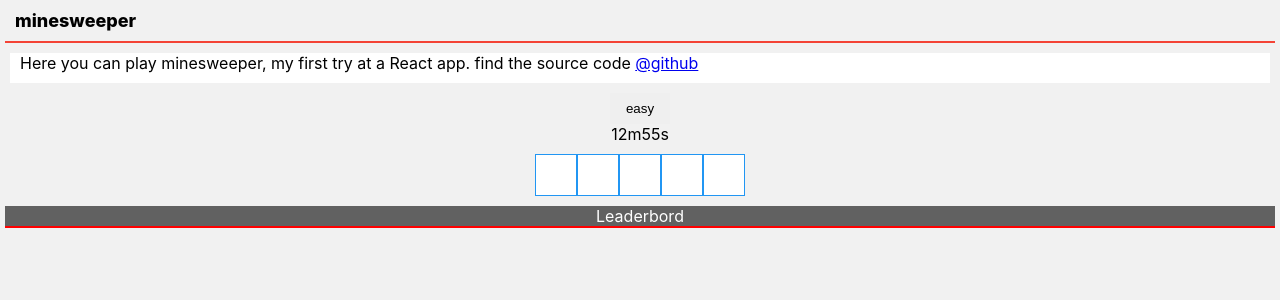
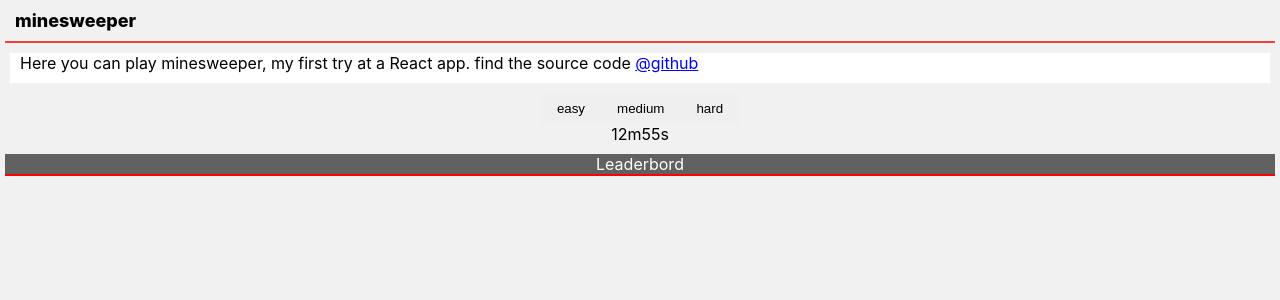
Before and after one commit to Grobsie/minesweeper, a React (Create React App) app in the folder minesweeper/: page / in a window 1280 px wide. Shown: the top 300 px of the page. Built offline with nearby package versions, Linux system fonts and the light colour scheme.

Commit message:
generated the grid

```diff
--- a/minesweeper/src/App.js
+++ b/minesweeper/src/App.js
@@ -25,10 +25,7 @@ function InfoPanel() {
 function NavigationPanel({setBoard}) {
 
   //placeholder function to figure things out
-  function generateGrid(gridsize, amountOfBombs) {
 
-  }
-  /*
   function generateGrid(gridsize, amountOfBombs) {
     //generate bomb locations
     let bombLocations = [];
@@ -53,14 +50,17 @@ function NavigationPanel({setBoard}) {
         gridCounter++;
       }
     }
+    return grid;
     //TODO: loop over array and start adding 1 to neighbouring tiles
     //TODO: add state change to tilepane so it is being updated
   }
-  */
+
   return (
     <>
       <div className="navigationpanel">
-        <button className="square" onClick={() => setBoard("board1")}>easy</button>
+        <button className="square" onClick={() => setBoard(generateGrid(5, 12))}>easy</button>
+        <button className="square" onClick={() => setBoard(generateGrid(8, 12))}>medium</button>
+        <button className="square" onClick={() => setBoard(generateGrid(12, 12))}>hard</button>
       </div>
     </>
   )
@@ -76,38 +76,7 @@ function TimerPanel() {
   );
 }
 
-function TilePanel({board}) {
-  function row(cellsInRow) {
-    return (
-      <>
-        <div className="row">{cellsInRow}</div>
-      </>
-    );
-  }
-  function generateOutput() {
-    const returnArray = [];
-    let tempCellsInRow = [];
-    for (let rowIndex in board) {
-      for (let tileIndex in board[rowIndex]) {
-        tempCellsInRow.push(Tile(board[rowIndex][tileIndex]));
-      }
-      returnArray.push(row(tempCellsInRow));
-      tempCellsInRow = [];
-    };
-    return returnArray;
-  }
-  //console.log(returnArray);
-  return (
-    <>
-    <div className="tilepanel">
-      {generateOutput()}
-    </div>
-    </>
-  );
-}
-
-
-function Tile(val) {
+function Tile({val}) {
   //temporary set the usesate to value, later set to null to make it interactive again
   const [value, setValue] = useState(null);
 
@@ -153,7 +122,7 @@ function LeaderboardPane() {
 }
 
 function Game() {
-  const [board, setBoard] = useState([[0,0,0,0,0]]);
+  const [board, setBoard] = useState([]);
 
   return (
     <>
@@ -161,7 +130,15 @@ function Game() {
       <InfoPanel />
       <NavigationPanel setBoard={setBoard}/>
       <TimerPanel />
-      <TilePanel board={board}/>
+      <div class="tilepanel">
+      {board.map((row, rowIndex) => (
+        <div key={rowIndex}>
+          {row.map((tile, tileIndex) => (
+            <Tile key={tileIndex} val={tile} />
+          ))}
+        </div>
+      ))}
+      </div>
       <LeaderboardPane />
     </>
   );
```
